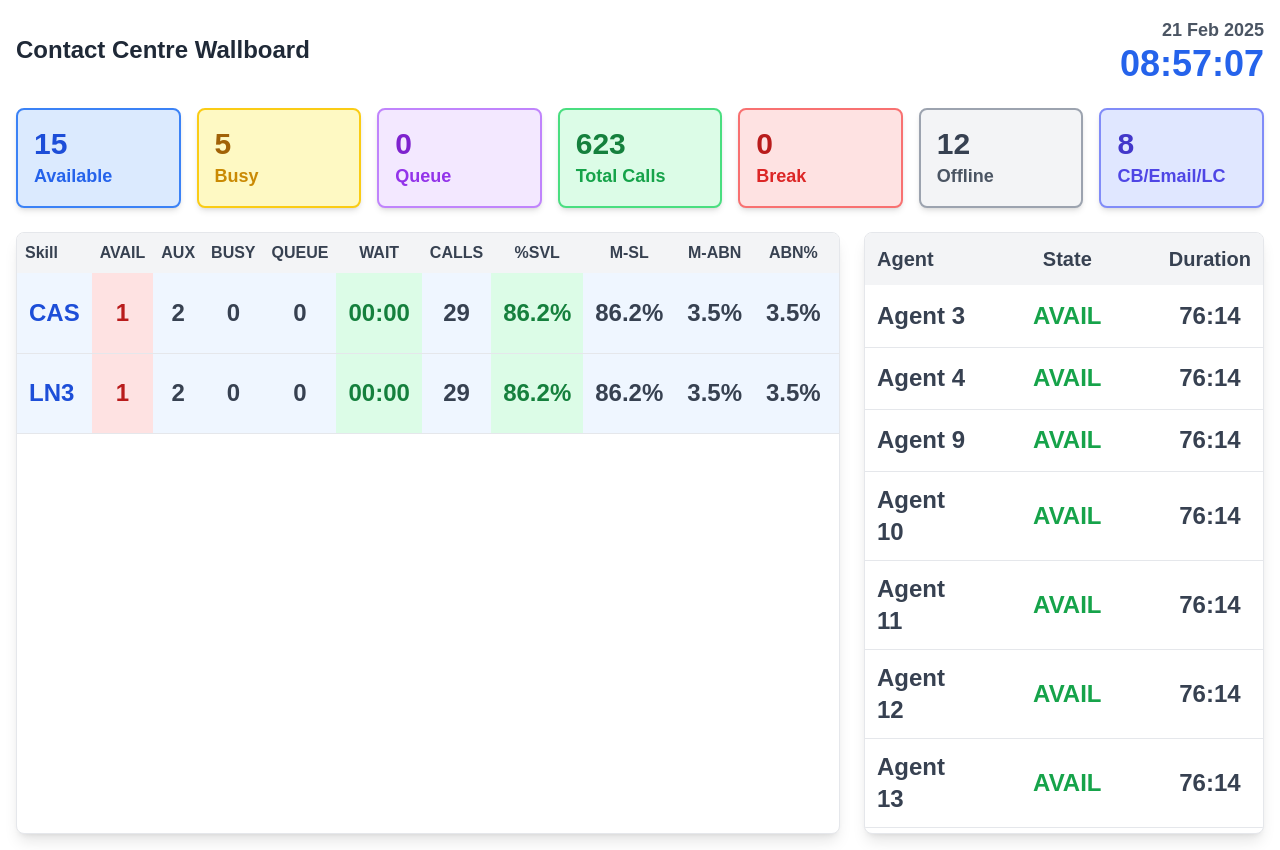
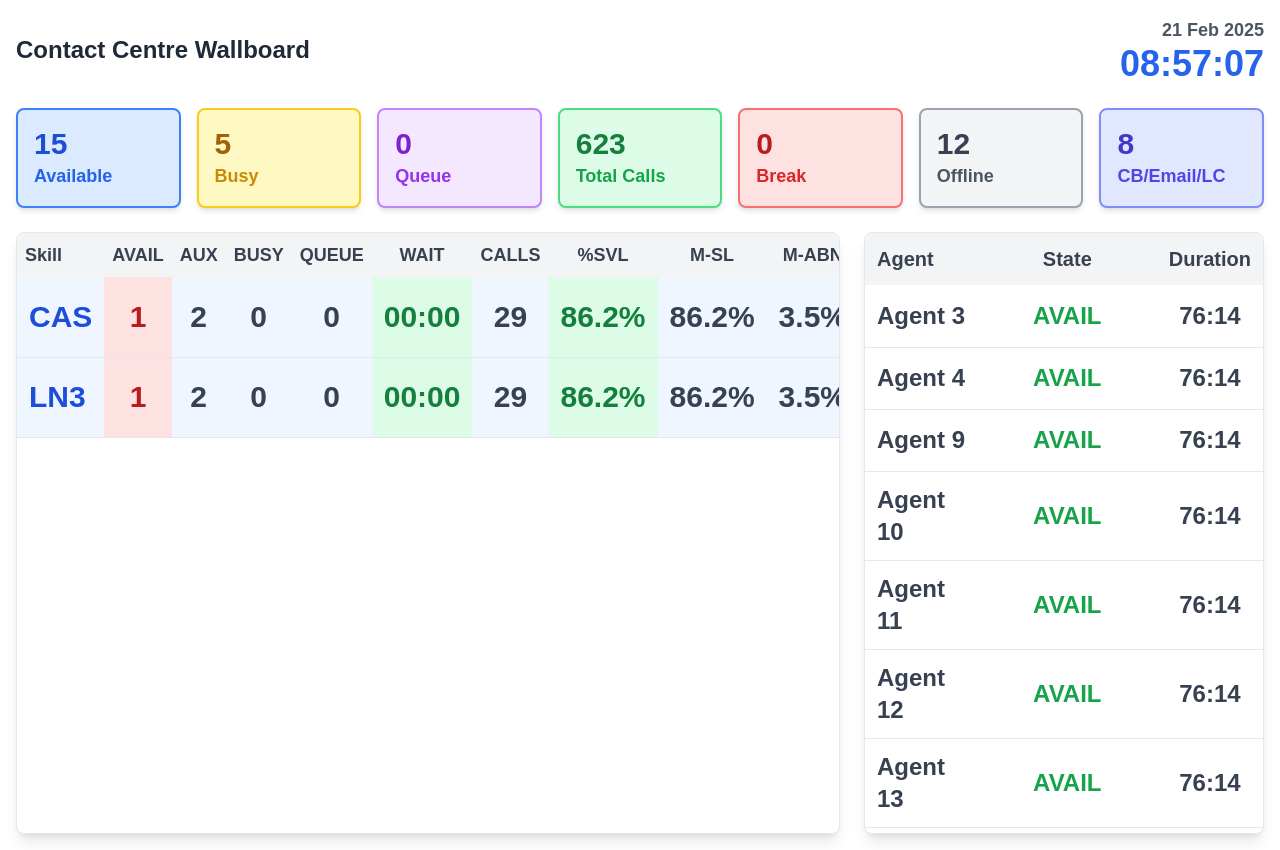
Before and after one commit to HIMATEJAL/wallboard, a Next.js app: page / in a window 1280 px wide. Built offline with nearby package versions, Linux system fonts and the light colour scheme.

Commit message:
Final Review Build for CL - Onsite Demo 12Mar25 v9

```diff
--- a/components/complete-wallboard.tsx
+++ b/components/complete-wallboard.tsx
@@ -379,23 +379,23 @@ const WallboardDashboard = () => {
             <table className="w-full text-base text-gray-800">
               <thead className="bg-gray-100 sticky top-0">
                 <tr>
-                  <th className="p-2 text-left font-extrabold text-gray-700 text-base">Skill</th>
-                  <th className="p-2 font-extrabold text-gray-700 text-base">AVAIL</th>
-                  <th className="p-2 font-extrabold text-gray-700 text-base">AUX</th>
-                  <th className="p-2 font-extrabold text-gray-700 text-base">BUSY</th>
-                  <th className="p-2 font-extrabold text-gray-700 text-base">QUEUE</th>
-                  <th className="p-2 font-extrabold text-gray-700 text-base">WAIT</th>
-                  <th className="p-2 font-extrabold text-gray-700 text-base">CALLS</th>
-                  <th className="p-2 font-extrabold text-gray-700 text-base">%SVL</th>
-                  <th className="p-2 font-extrabold text-gray-700 text-base">M-SL</th>
-                  <th className="p-2 font-extrabold text-gray-700 text-base">M-ABN</th>
-                  <th className="p-2 font-extrabold text-gray-700 text-base">ABN%</th>
-                  <th className="p-2 font-extrabold text-gray-700 text-base">CB</th>
+                  <th className="p-2 text-left font-extrabold text-gray-700 text-lg">Skill</th>
+                  <th className="p-2 font-extrabold text-gray-700 text-lg">AVAIL</th>
+                  <th className="p-2 font-extrabold text-gray-700 text-lg">AUX</th>
+                  <th className="p-2 font-extrabold text-gray-700 text-lg">BUSY</th>
+                  <th className="p-2 font-extrabold text-gray-700 text-lg">QUEUE</th>
+                  <th className="p-2 font-extrabold text-gray-700 text-lg">WAIT</th>
+                  <th className="p-2 font-extrabold text-gray-700 text-lg">CALLS</th>
+                  <th className="p-2 font-extrabold text-gray-700 text-lg">%SVL</th>
+                  <th className="p-2 font-extrabold text-gray-700 text-lg">M-SL</th>
+                  <th className="p-2 font-extrabold text-gray-700 text-lg">M-ABN</th>
+                  <th className="p-2 font-extrabold text-gray-700 text-lg">ABN%</th>
+                  <th className="p-2 font-extrabold text-gray-700 text-lg">CB</th>
                 </tr>
               </thead>
               <tbody className="transition-all duration-500">
                 {displayedSkills.map((skill, index) => (
-                  <tr key={index} className={`border-b border-gray-200 ${skill.isAggregate ? 'font-bold text-2xl bg-blue-50' : 'font-medium text-2xl'} h-[80px]`}>
+                  <tr key={index} className={`border-b border-gray-200 ${skill.isAggregate ? 'font-bold text-3xl bg-blue-50' : 'font-medium text-2xl'} h-[80px]`}>
                     <td className={`p-3 text-left ${skill.isAggregate ? 'text-blue-700' : 'text-gray-700'}`}>{skill.name}</td>
                     <td className={`p-3 text-center ${getAvailColor(skill.avail)}`}>{skill.avail}</td>
                     <td className="p-3 text-center text-gray-700">{skill.aux}</td>
```
